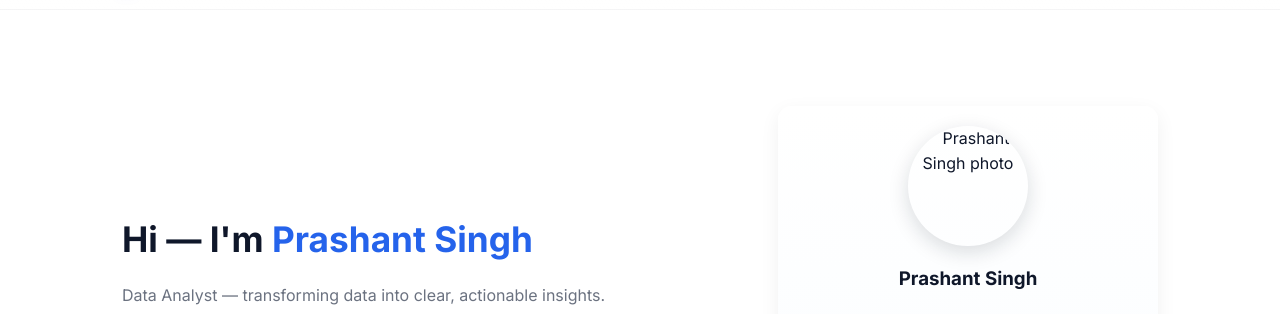
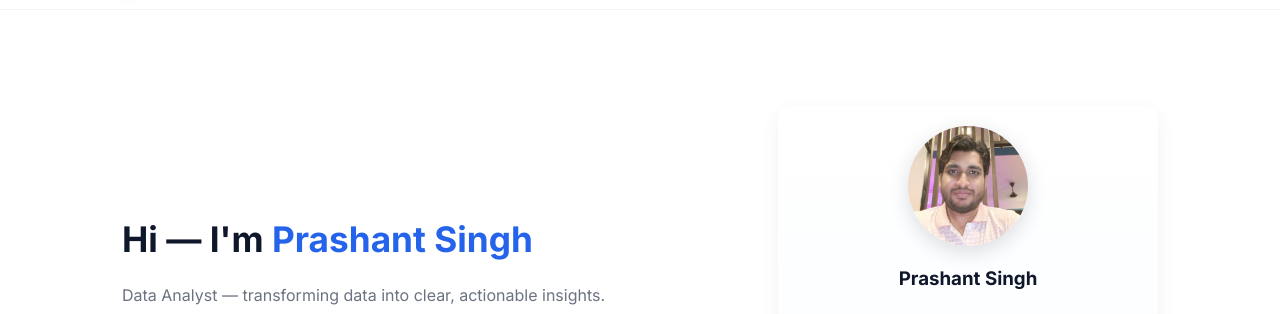
Before and after one commit to snishu1992/snishu1992.github.io, a plain HTML site: page index.html in a window 1280 px wide. Shown: the part 49-363 px from the top of the page. Drawn offline with nearby package versions, Linux system fonts and the light colour scheme.

Commit message:
Update index.html
Image path modified

```diff
--- a/index.html
+++ b/index.html
@@ -60,7 +60,7 @@
         <div class="hero-right" data-aos="fade-left">
           <div class="card profile-card">
             <div class="avatar">
-              <img src="images/prashant.jpg" alt="Prashant Singh photo">
+              <img src="prashant.jpg" alt="Prashant Singh photo">
             </div>
             <h3>Prashant Singh</h3>
             <p>Master Trainer & Data Analyst — Python | Power BI | Tableau | SQL</p>
```
